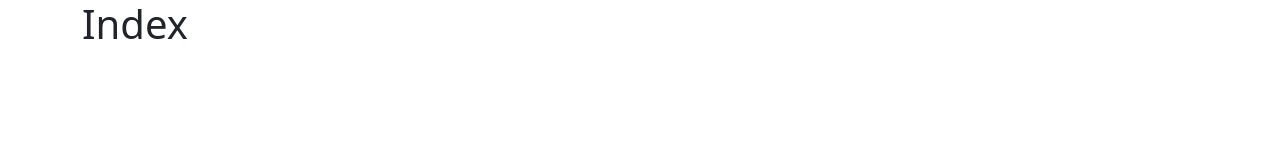
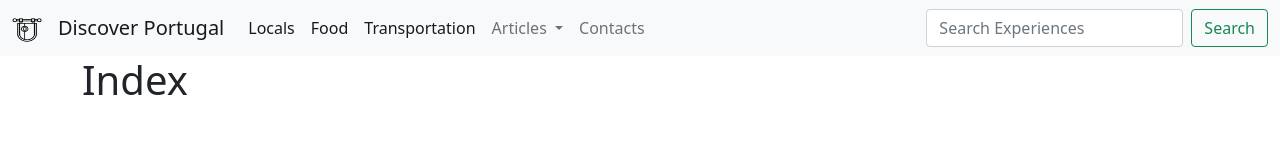
Before and after one commit to Discover-Portugal/DiscoverPortugal, a plain HTML site: page index.html in a window 1280 px wide. Drawn offline with nearby package versions, Linux system fonts and the light colour scheme.

Commit message:
new navBar

```diff
--- /dev/null
+++ b/css/style.css
@@ -0,0 +1,3 @@
+.navbar navbar-expand-lg navbar-light bg-light{
+    background-color: #F4667F !important;
+}
--- a/index.html
+++ b/index.html
@@ -7,12 +7,57 @@
     <link href="https://cdn.jsdelivr.net/npm/bootstrap@5.0.1/dist/css/bootstrap.min.css" rel="stylesheet" integrity="sha384-+0n0xVW2eSR5OomGNYDnhzAbDsOXxcvSN1TPprVMTNDbiYZCxYbOOl7+AMvyTG2x" crossorigin="anonymous">
     <script src="https://cdn.jsdelivr.net/npm/bootstrap@5.0.1/dist/js/bootstrap.bundle.min.js" integrity="sha384-gtEjrD/SeCtmISkJkNUaaKMoLD0//ElJ19smozuHV6z3Iehds+3Ulb9Bn9Plx0x4" crossorigin="anonymous"></script>
     <title>Discover Portugal</title>
+
     <link rel="stylesheet" href="css/smallscreen.css" media="screen and (max-width: 640px)">
     <link rel="stylesheet" href="css/bigscreen.css" media="screen and (min-width: 640px)">
 </head>
-<body>
+<body> <nav class="navbar navbar-expand-lg navbar-light bg-light">
+  <div class="container-fluid">
+    <a class="navbar-brand" href="#">
+        <img src="/resources/img/iconP.png" alt="" width="30" height="24">
+      </a>
+    <a class="navbar-brand" href="index.html">Discover Portugal</a>
+    <button class="navbar-toggler" type="button" data-bs-toggle="collapse" data-bs-target="#navbarSupportedContent" aria-controls="navbarSupportedContent" aria-expanded="false" aria-label="Toggle navigation">
+      <span class="navbar-toggler-icon"></span>
+    </button>
+    <div class="collapse navbar-collapse" id="navbarSupportedContent">
+      <ul class="navbar-nav me-auto mb-2 mb-lg-0">
+        <li class="nav-item">
+            <a class="nav-link active" aria-current="page" href="locals.html">Locals</a>
+          </li>
+        <li class="nav-item">
+            <a class="nav-link active" aria-current="page" href="food.html">Food</a>
+          </li>
+        <li class="nav-item">
+          <a class="nav-link active" aria-current="page" href="transportation.html">Transportation</a>
+        </li>
+        <li class="nav-item dropdown">
+          <a class="nav-link dropdown-toggle" href="#" id="navbarDropdown" role="button" data-bs-toggle="dropdown" aria-expanded="false">
+            Articles
+          </a>
+          <ul class="dropdown-menu" aria-labelledby="navbarDropdown">
+            <li><a class="dropdown-item" href="articles.html">Action</a></li>
+            <li><a class="dropdown-item" href="#">Another action</a></li>
+            <li><hr class="dropdown-divider"></li>
+            <li><a class="dropdown-item" href="#">Something else here</a></li>
+          </ul>
+        </li>
+        <li class="nav-item">
+            <a class="nav-link" href="contact.html">Contacts</a>
+          </li>
+        <li class="nav-item">
+          <a class="nav-link disabled" href="#" tabindex="-1" aria-disabled="true"></a>
+        </li>
+      </ul>
+      <form class="d-flex">
+        <input class="form-control me-2" type="search" placeholder="Search Experiences" aria-label="Search">
+        <button class="btn btn-outline-success" type="submit">Search</button>
+      </form>
+    </div>
+  </div>
+</nav>
 <div class="container">
-    <section class="nav"></section>
+    <section class="nav"> </section>
     <section class="carrousel"></section>
     <section class="about"><h1>Index</h1>
     </section>
```
Also changed, not shown: resources/img/iconP.png (added), 2 other files.
